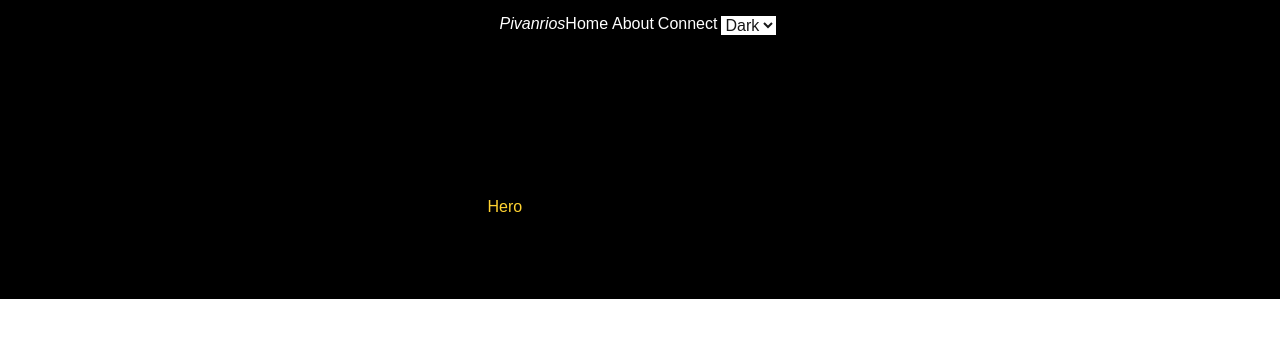
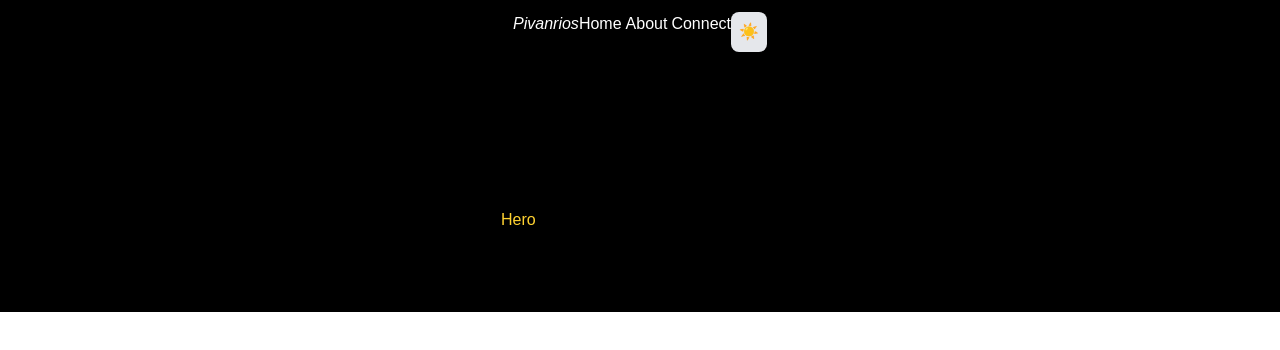
Before and after one commit to Pivanrios/Portafolio, a Next.js app: page / in a window 1280 px wide. Shown: the top 350 px of the page. Built offline with nearby package versions, Linux system fonts and the light colour scheme.

Commit message:
change to button

```diff
--- a/components/ui/Toggle.tsx
+++ b/components/ui/Toggle.tsx
@@ -6,7 +6,7 @@ import { useState, useEffect } from 'react'
 
 function Toggle() {
     const [mounted, setMounted] = useState(false)
-    const { theme, setTheme } = useTheme()
+    const { theme, setTheme } = useTheme();
 
     // useEffect only runs on the client, so now we can safely show the UI
     useEffect(() => {
@@ -18,11 +18,12 @@ function Toggle() {
     }
 
     return (
-      <select className='bg-white m-1'
-            value={theme} onChange={e => setTheme(e.target.value)}>
-        <option value="dark">Dark</option>
-        <option value="light">Light</option>
-      </select>
+      <button
+      onClick={() => setTheme(theme === "dark" ? "light" : "dark")}
+      className="p-2 rounded-lg bg-gray-200 dark:bg-gray-800"
+    >
+      {theme === "dark" ? "☀️" : "🌙"}
+    </button>
     )
 }
 
```
